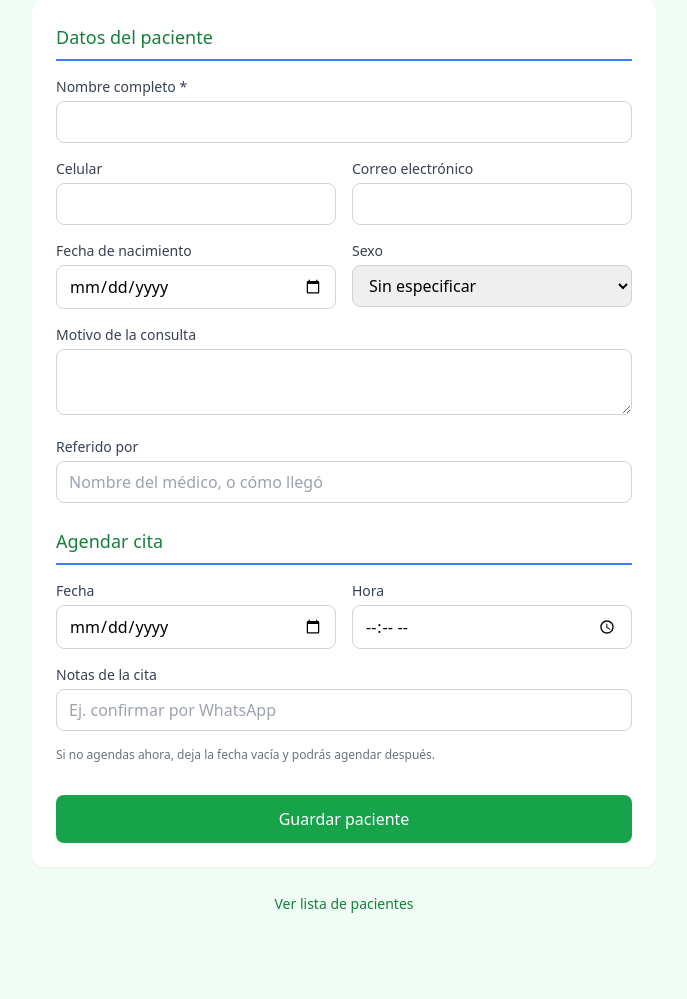
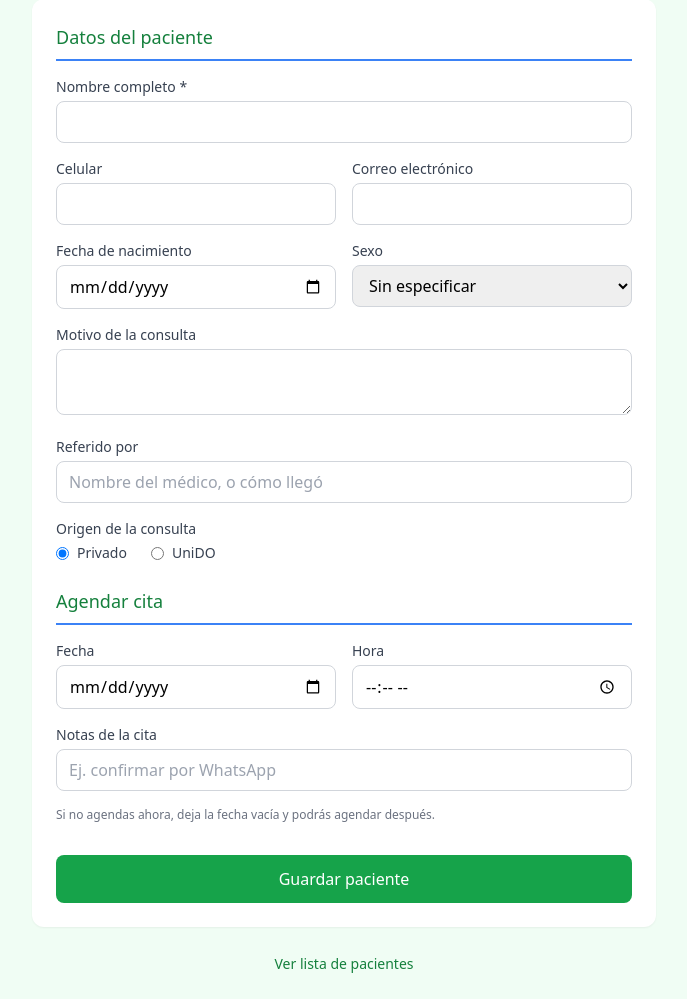
Before and after one commit to infamemp/sistema-nutricion, a FastAPI app: page /pacientes/nuevo in a window 1280 px wide. Shown: the part 105-1104 px from the top of the page, without its empty margins (296-983 px from the left). Before the commit the page ends 1018 px from the top, so only its background shows below. Run offline with FastAPI, Linux system fonts and the light colour scheme; the visitor is signed in with stand-in values (Sample User, id 1); some libraries are stand-ins or nearby versions.

Commit message:
Sincronizacion con Google Calendar (sistema -> google)
- calendario.py (nuevo): crea/borra eventos en Google Calendar via OAuth, renovacion automatica de token, dos calendarios independientes (privado/unido)
- models.py: campo origen_consulta en Paciente (privado/unido, decide a que calendario va cada cita)
- main.py: agendar, reagendar y cancelar citas ahora sincronizan con Google Calendar; casilla "ya en Google Calendar" evita duplicados cuando la cita nace fuera de la app
- alta_rapida.html, editar_paciente.html: radio buttons para elegir origen_consulta
- expediente.html: casilla de no-duplicado en los formularios de agendar y reagendar
- .gitignore: excluye los tokens de Google Calendar

```diff
--- /dev/null
+++ b/app/calendario.py
@@ -0,0 +1,144 @@
+"""
+Integracion con Google Calendar para sincronizar citas del sistema.
+
+Direccion unica: Sistema -> Google. No se lee Google Calendar, no se
+detectan cambios hechos directo ahi.
+
+Dos cuentas de Google independientes, cada una con su propio archivo
+de token (generado una sola vez via autorizacion manual):
+
+- "privado": maferul2309@gmail.com, calendario privado de Marifer
+- "unido":   nutricion.unido@gmail.com, consultas de pacientes de UniDO
+
+El campo origen_consulta del paciente ("privado" / "unido") decide
+cual de los dos se usa en cada caso.
+"""
+import json
+import os
+import time
+from datetime import timedelta
+
+import requests
+
+CLIENT_ID = os.environ["GOOGLE_CLIENT_ID"]
+CLIENT_SECRET = os.environ["GOOGLE_CLIENT_SECRET"]
+
+CONFIG_CALENDARIOS = {
+    "privado": {
+        "calendar_id": "maferul2309@gmail.com",
+        "token_file": "/opt/sistema-nutricion/google-token-privado.json",
+    },
+    "unido": {
+        "calendar_id": "nutricion.unido@gmail.com",
+        "token_file": "/opt/sistema-nutricion/google-token-unido.json",
+    },
+}
+
+
+def _leer_token(token_file):
+    with open(token_file) as f:
+        return json.load(f)
+
+
+def _guardar_token(token_file, data):
+    with open(token_file, "w") as f:
+        json.dump(data, f)
+    os.chmod(token_file, 0o600)
+
+
+def _access_token_valido(token_file):
+    """Devuelve un access_token vigente, renovandolo si ya vencio o esta por vencer."""
+    data = _leer_token(token_file)
+    obtenido_en = data.get("obtenido_en", 0)
+    vencido = time.time() > obtenido_en + data.get("expires_in", 0) - 120
+
+    if not vencido:
+        return data["access_token"]
+
+    respuesta = requests.post(
+        "https://oauth2.googleapis.com/token",
+        data={
+            "client_id": CLIENT_ID,
+            "client_secret": CLIENT_SECRET,
+            "refresh_token": data["refresh_token"],
+            "grant_type": "refresh_token",
+        },
+        timeout=10,
+    )
+    respuesta.raise_for_status()
+    nuevo = respuesta.json()
+
+    data["access_token"] = nuevo["access_token"]
+    data["expires_in"] = nuevo["expires_in"]
+    data["obtenido_en"] = time.time()
+    _guardar_token(token_file, data)
+
+    return data["access_token"]
+
+
+def _config_para(origen_consulta):
+    config = CONFIG_CALENDARIOS.get(origen_consulta)
+    if not config:
+        raise ValueError(f"origen_consulta desconocido: {origen_consulta!r}")
+    return config
+
+
+def crear_evento(origen_consulta, resumen, fecha_hora_inicio, duracion_minutos=60, descripcion=""):
+    """
+    Crea un evento en el calendario correspondiente a origen_consulta.
+    fecha_hora_inicio: datetime naive, se asume America/Mexico_City.
+    Devuelve el event_id de Google (guardar en Cita.google_event_id
+    para poder borrarlo despues si se cancela o reagenda).
+    """
+    config = _config_para(origen_consulta)
+    token = _access_token_valido(config["token_file"])
+
+    fecha_hora_fin = fecha_hora_inicio + timedelta(minutes=duracion_minutos)
+
+    evento = {
+        "summary": resumen,
+        "description": descripcion,
+        "start": {"dateTime": fecha_hora_inicio.isoformat(), "timeZone": "America/Mexico_City"},
+        "end": {"dateTime": fecha_hora_fin.isoformat(), "timeZone": "America/Mexico_City"},
+    }
+
+    respuesta = requests.post(
+        f"https://www.googleapis.com/calendar/v3/calendars/{config['calendar_id']}/events",
+        headers={"Authorization": f"Bearer {token}"},
+        json=evento,
+        timeout=10,
+    )
+    respuesta.raise_for_status()
+    return respuesta.json()["id"]
+
+
+def eliminar_evento(origen_consulta, event_id):
+    """Borra un evento. Si ya no existe (404/410), lo trata como exito silencioso."""
+    if not event_id:
+        return
+
+    config = _config_para(origen_consulta)
+    token = _access_token_valido(config["token_file"])
+
+    respuesta = requests.delete(
+        f"https://www.googleapis.com/calendar/v3/calendars/{config['calendar_id']}/events/{event_id}",
+        headers={"Authorization": f"Bearer {token}"},
+        timeout=10,
+    )
+    if respuesta.status_code not in (204, 404, 410):
+        respuesta.raise_for_status()
+
+
+def probar_conexion(origen_consulta):
+    """Prueba rapida: pide 1 evento del calendario, para confirmar que el token funciona."""
+    config = _config_para(origen_consulta)
+    token = _access_token_valido(config["token_file"])
+
+    respuesta = requests.get(
+        f"https://www.googleapis.com/calendar/v3/calendars/{config['calendar_id']}/events",
+        headers={"Authorization": f"Bearer {token}"},
+        params={"maxResults": 1},
+        timeout=10,
+    )
+    respuesta.raise_for_status()
+    return respuesta.json()
--- a/app/main.py
+++ b/app/main.py
@@ -14,6 +14,7 @@ from database import get_db, engine
 import models
 import auth
 import correo
+import calendario
 import plan_generador as plan_gen
 import redactor
 import pdf as pdf_gen
@@ -209,6 +210,7 @@ def crear_paciente(
     sexo: Optional[str] = Form(None),
     motivo_consulta: Optional[str] = Form(None),
     referido_por: Optional[str] = Form(None),
+    origen_consulta: str = Form("privado"),
     cita_fecha: Optional[str] = Form(None),
     cita_hora: Optional[str] = Form(None),
     cita_notas: Optional[str] = Form(None),
@@ -226,6 +228,7 @@ def crear_paciente(
         sexo=sexo,
         motivo_consulta=motivo_consulta,
         referido_por=referido_por,
+        origen_consulta=origen_consulta,
     )
     db.add(paciente)
     db.commit()
@@ -245,6 +248,8 @@ def crear_paciente(
         )
         db.add(cita)
         db.commit()
+        db.refresh(cita)
+        _sincronizar_creacion_google(db, cita, paciente, ya_en_google=False)
         mensaje = mensaje + " Cita agendada para el " + cita_fecha + " a las " + hora + "."
 
     return templates.TemplateResponse(
@@ -345,6 +350,7 @@ def guardar_edicion_paciente(
     sexo: Optional[str] = Form(None),
     motivo_consulta: Optional[str] = Form(None),
     referido_por: Optional[str] = Form(None),
+    origen_consulta: str = Form("privado"),
     db: Session = Depends(get_db),
 ):
     paciente = obtener_paciente(db, paciente_id)
@@ -356,6 +362,7 @@ def guardar_edicion_paciente(
     paciente.sexo = sexo
     paciente.motivo_consulta = motivo_consulta
     paciente.referido_por = referido_por
+    paciente.origen_consulta = origen_consulta
 
     db.commit()
 
@@ -432,15 +439,51 @@ async def guardar_historia(paciente_id: int, request: Request, db: Session = Dep
     return RedirectResponse(url="/pacientes/" + str(paciente_id), status_code=303)
 
 
+def _sincronizar_creacion_google(db, cita, paciente, ya_en_google):
+    """
+    Crea el evento en el calendario de Google correspondiente al
+    origen_consulta del paciente, salvo que ya_en_google indique que
+    la cita nacio directo en Google Calendar (se evita duplicar).
+    Un fallo aqui nunca debe tronar la peticion: la cita ya quedo
+    guardada en el sistema, que es lo indispensable.
+    """
+    if ya_en_google:
+        return
+    try:
+        event_id = calendario.crear_evento(
+            paciente.origen_consulta or "privado",
+            resumen=paciente.nombre_completo,
+            fecha_hora_inicio=cita.fecha_hora,
+            descripcion=cita.notas_breves or "",
+        )
+        cita.google_event_id = event_id
+        db.commit()
+    except Exception as e:
+        print("Aviso: no se pudo sincronizar con Google Calendar:", str(e)[:300])
+
+
+def _sincronizar_borrado_google(db, cita, paciente):
+    """Borra el evento de Google Calendar de una cita, si tenia uno."""
+    if not cita.google_event_id:
+        return
+    try:
+        calendario.eliminar_evento(paciente.origen_consulta or "privado", cita.google_event_id)
+        cita.google_event_id = None
+        db.commit()
+    except Exception as e:
+        print("Aviso: no se pudo borrar el evento de Google Calendar:", str(e)[:300])
+
+
 @app.post("/pacientes/{paciente_id}/citas/nueva")
 def nueva_cita(
     paciente_id: int,
     fecha: str = Form(...),
     hora: str = Form(...),
     notas: Optional[str] = Form(None),
+    ya_en_google: Optional[str] = Form(None),
     db: Session = Depends(get_db),
 ):
-    obtener_paciente(db, paciente_id)
+    paciente = obtener_paciente(db, paciente_id)
 
     existe_previa = (
         db.query(models.Cita)
@@ -458,6 +501,9 @@ def nueva_cita(
     )
     db.add(cita)
     db.commit()
+    db.refresh(cita)
+
+    _sincronizar_creacion_google(db, cita, paciente, ya_en_google=bool(ya_en_google))
 
     return RedirectResponse(url="/pacientes/" + str(paciente_id), status_code=303)
 
@@ -479,6 +525,10 @@ def cambiar_estado_cita(
     cita.estado = nuevo_estado
     db.commit()
 
+    if nuevo_estado == "cancelada":
+        paciente = obtener_paciente(db, cita.paciente_id)
+        _sincronizar_borrado_google(db, cita, paciente)
+
     return RedirectResponse(url="/pacientes/" + str(cita.paciente_id), status_code=303)
 
 
@@ -487,13 +537,18 @@ def reagendar_cita(
     cita_id: int,
     fecha: str = Form(...),
     hora: str = Form(...),
+    ya_en_google: Optional[str] = Form(None),
     db: Session = Depends(get_db),
 ):
     cita_anterior = db.query(models.Cita).filter(models.Cita.id == cita_id).first()
     if not cita_anterior:
         raise HTTPException(status_code=404, detail="Cita no encontrada")
 
+    paciente = obtener_paciente(db, cita_anterior.paciente_id)
+
     cita_anterior.estado = "cancelada"
+    db.commit()
+    _sincronizar_borrado_google(db, cita_anterior, paciente)
 
     cita_nueva = models.Cita(
         paciente_id=cita_anterior.paciente_id,
@@ -504,6 +559,9 @@ def reagendar_cita(
     )
     db.add(cita_nueva)
     db.commit()
+    db.refresh(cita_nueva)
+
+    _sincronizar_creacion_google(db, cita_nueva, paciente, ya_en_google=bool(ya_en_google))
 
     return RedirectResponse(url="/pacientes/" + str(cita_anterior.paciente_id), status_code=303)
 
--- a/app/models.py
+++ b/app/models.py
@@ -18,6 +18,7 @@ class Paciente(Base):
     referido_por = Column(String)
     fecha_alta = Column(DateTime, default=datetime.utcnow)
     activo = Column(Integer, default=1)
+    origen_consulta = Column(String, default="privado")
 
     historia_clinica = relationship("HistoriaClinica", back_populates="paciente", uselist=False)
     mediciones_inbody = relationship("MedicionInBody", back_populates="paciente")
--- a/app/templates/alta_rapida.html
+++ b/app/templates/alta_rapida.html
@@ -76,6 +76,19 @@
                         <input type="text" name="referido_por" placeholder="Nombre del médico, o cómo llegó"
                                class="w-full border border-gray-300 rounded-lg px-3 py-2 focus:outline-none focus:ring-2 focus:ring-green-400">
                     </div>
+                    <div>
+                        <label class="block text-sm font-medium text-gray-700 mb-1">Origen de la consulta</label>
+                        <div class="flex gap-6 mt-1">
+                            <label class="flex items-center gap-2 text-sm text-gray-700">
+                                <input type="radio" name="origen_consulta" value="privado" checked class="text-green-600 focus:ring-green-400">
+                                Privado
+                            </label>
+                            <label class="flex items-center gap-2 text-sm text-gray-700">
+                                <input type="radio" name="origen_consulta" value="unido" class="text-green-600 focus:ring-green-400">
+                                UniDO
+                            </label>
+                        </div>
+                    </div>
                 </div>
             </div>
 
```
Also changed, not shown: app/templates/editar_paciente.html (+14 -0 lines), app/templates/expediente.html (+8 -0 lines), 1 other file.
